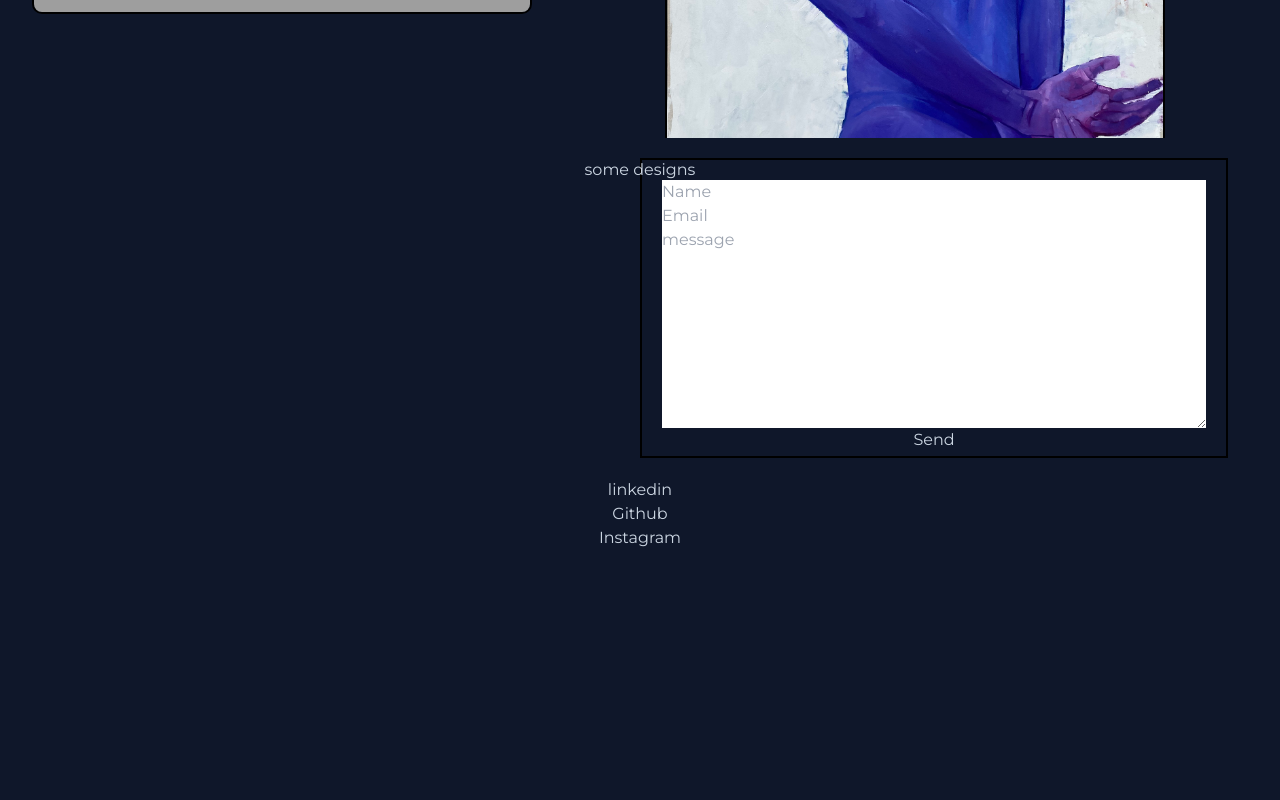
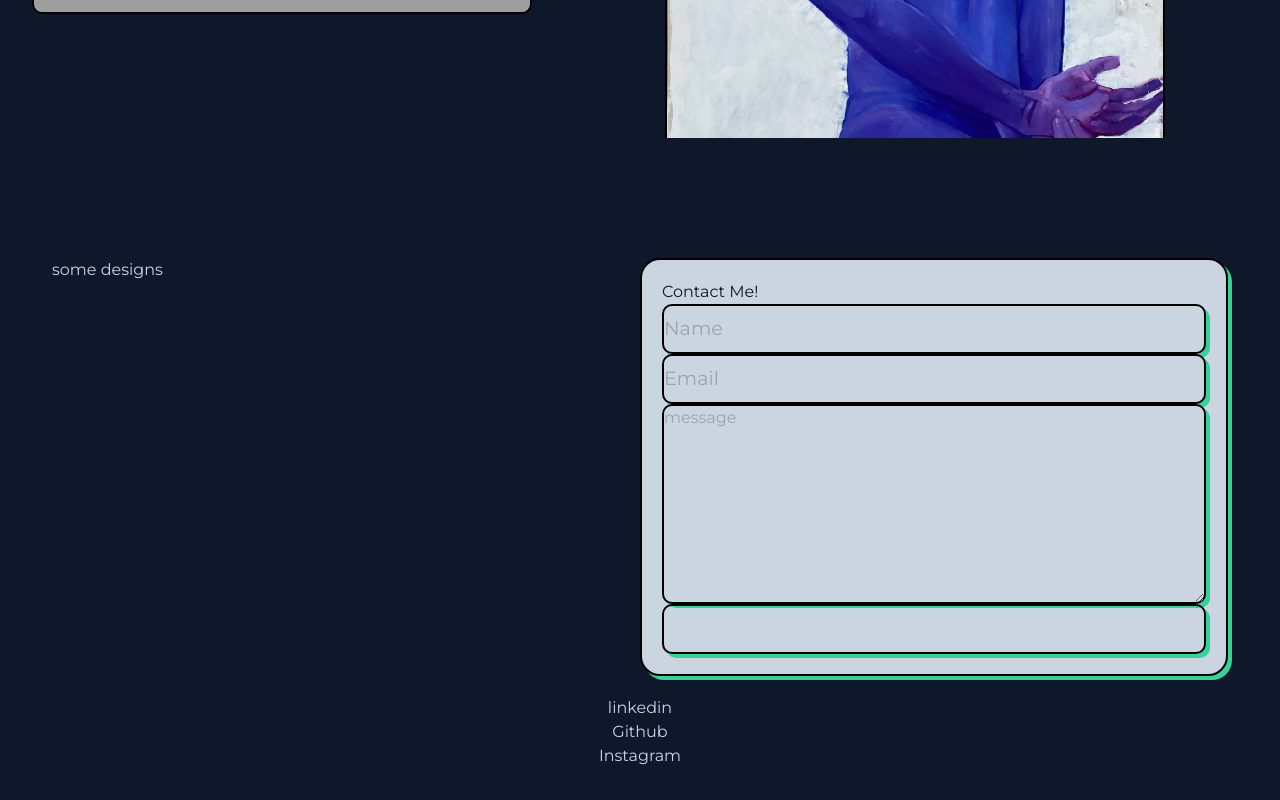
Before and after one commit to escavanessa/Portfolio, a React (Vite) app: page / in a window 1280 px wide. Shown: the part 3234-4034 px from the top of the page. Before the commit the page ends 3816 px from the top, so only its background shows below. Built offline with nearby package versions, Linux system fonts and the light colour scheme; grey boxes are pictures that could not be loaded.

Commit message:
add css, fix contact

```diff
--- a/Components/Contact/Contact.css
+++ b/Components/Contact/Contact.css
@@ -5,6 +5,7 @@
         gap: 0px 0px;
         grid-auto-flow: row;
         padding: 20px;
+        margin-top: 100px;
       }
 
       .design { grid-area: 1 / 1 / 2 / 3; }
@@ -16,8 +17,10 @@
     display: flex;
     flex-direction: column;
     border: solid 2px black;
+    border-radius: 20px;
     padding: 20px;
-    height: 300px;
+    background-color: #cbd5e1;
+    box-shadow: 4px 4px 0px 0px  #34d399;
 }
 
 .form{
@@ -25,15 +28,37 @@
     flex-direction: column;
 }
 
-label{
+.form-header{
     text-align: left;
+    color: #0f172a;
 }
 
 input{
     margin-bottom: 10px;
+    height: 50px;
+    border-radius: 10px;
+    border: solid 2px black;
+    background-color: #cbd5e1;
+    box-shadow: 4px 4px 0px 0px  #34d399;
+}
+
+input:hover{
+    border: solid 2px #34d399;
+}
+
+input::placeholder{
+   font-size: larger;
 }
 
 textarea{
     margin-bottom: 10px;
     height: 200px;
+    border-radius: 10px;
+    border: solid 2px black;
+    background-color: #cbd5e1;
+    box-shadow: 4px 4px 0px 0px  #34d399;
 }
+
+.design{
+    text-align: left;
+}
--- a/Components/Contact/Contact.jsx
+++ b/Components/Contact/Contact.jsx
@@ -25,11 +25,9 @@ const Contact = () => {
 
         <div className='form-wrapper'>
           <form className='form' ref={form} onSubmit={sendEmail}>
-
+            <h1 className='form-header'>Contact Me!</h1>
             <input type="text" name="user_name" placeholder='Name' />
-
             <input type="email" name="user_email" placeholder='Email' />
-
             <textarea name="message" placeholder='message'/>
             <input type="submit" value="Send" />
           </form>
```
